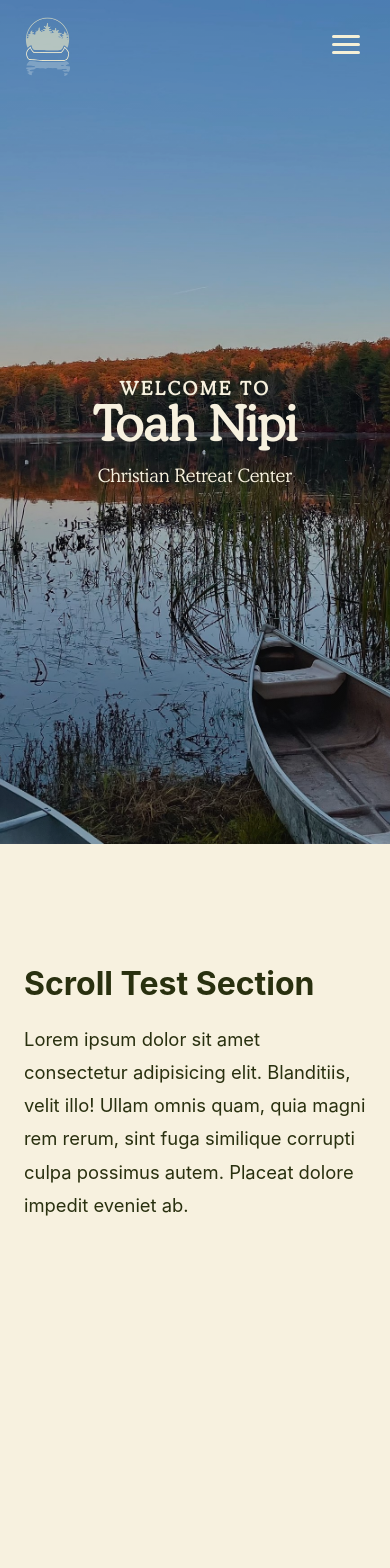
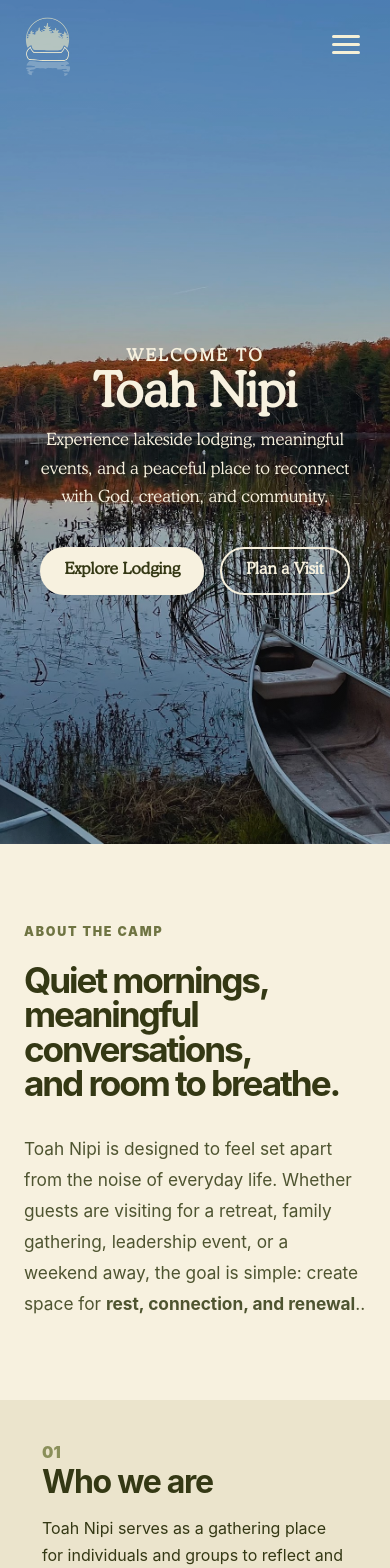
Before and after one commit to Paymvi/Toah_Nipi_Website, a React (Vite) app: page / in a window 390 px wide. Shown: the top 1568 px of the page. Before the commit the page ends 1519 px from the top, so only its background shows below. Built offline with nearby package versions, Linux system fonts and the light colour scheme.

Commit message:
Add starter content template (Home page)

```diff
--- a/src/App.css
+++ b/src/App.css
@@ -52,21 +52,21 @@
   text-align: center;
   color: #f7f1df;
 
-  transform: translateY(-33px);
+  transform: translateY(2px);
 }
 
 .eyebrow {
   margin: 0 0 12px;
   text-transform: uppercase;
   letter-spacing: 0.14em;
-  font-size: 0.8rem;
+  font-size: 0.6rem;
   font-weight: 700;
 }
 
 .hero-content h1,
 .placeholder-page h1 {
   margin: 0;
-  font-size: clamp(3rem, 8vw, 5.2rem);
+  font-size: clamp(3rem, 8vw, 5.1rem);
   line-height: 0.95;
   letter-spacing: -0.0em;
 }
@@ -74,7 +74,7 @@
 .hero-content p {
   max-width: 600px;
   margin: 10px auto 0;
-  font-size: 1.15rem;
+  font-size: 1.05rem;
   line-height: 1.7;
 }
 
@@ -114,3 +114,328 @@
   font-size: 1.1rem;
   line-height: 1.7;
 }
+
+
+
+/*  */
+
+
+.hero-buttons,
+.cta-buttons {
+  display: flex;
+  justify-content: center;
+  gap: 16px;
+  flex-wrap: wrap;
+  margin-top: 34px;
+}
+
+.primary-button,
+.secondary-button {
+  display: inline-flex;
+  align-items: center;
+  justify-content: center;
+
+  min-height: 48px;
+  padding: 0 24px;
+
+  border-radius: 999px;
+  text-decoration: none;
+  font-weight: 800;
+  transition:
+    transform 180ms ease,
+    opacity 180ms ease,
+    background-color 180ms ease;
+}
+
+.primary-button {
+  background: #f7f1df;
+  color: #343814;
+}
+
+.secondary-button {
+  border: 2px solid #f7f1df;
+  color: #f7f1df;
+}
+
+.secondary-button-dark {
+  border-color: #343814;
+  color: #343814;
+}
+
+.primary-button:hover,
+.secondary-button:hover {
+  transform: translateY(-2px);
+  opacity: 0.85;
+}
+
+.intro-section {
+  padding: 120px clamp(24px, 7vw, 96px);
+  background: #f7f1df;
+}
+
+.section-label {
+  margin-bottom: 24px;
+  color: #6f7442;
+  text-transform: uppercase;
+  letter-spacing: 0.14em;
+  font-size: 0.78rem;
+  font-weight: 900;
+}
+
+.intro-grid {
+  display: grid;
+  grid-template-columns: 1.1fr 0.9fr;
+  gap: clamp(32px, 6vw, 88px);
+  align-items: start;
+}
+
+.intro-grid h2,
+.experience-copy h2,
+.split-content h2,
+.events-header h2,
+.cta-section h2 {
+  margin: 0;
+  color: #343814;
+  font-size: clamp(2.2rem, 5vw, 3.7rem);
+  line-height: 0.98;
+  letter-spacing: -0.06em;
+}
+
+.intro-grid p,
+.experience-copy p,
+.split-content p,
+.event-card p,
+.cta-section p {
+  margin: 0;
+  color: #4e5430;
+  font-size: 1.08rem;
+  line-height: 1.8;
+}
+
+.quick-links-section {
+  display: grid;
+  grid-template-columns: repeat(3, 1fr);
+  gap: 1px;
+  background: #d7d0b4;
+}
+
+.feature-card {
+  min-height: 320px;
+  padding: 42px;
+  background: #ebe4cc;
+  color: #343814;
+  text-decoration: none;
+
+  display: flex;
+  flex-direction: column;
+  justify-content: flex-end;
+
+  transition:
+    background-color 220ms ease,
+    transform 220ms ease;
+}
+
+.feature-card:hover {
+  background: #343814;
+  color: #f7f1df;
+  transform: translateY(-4px);
+}
+
+.feature-card span {
+  margin-bottom: auto;
+  font-weight: 900;
+  color: #8a8f5a;
+}
+
+.feature-card:hover span {
+  color: #d9d0a5;
+}
+
+.feature-card h3 {
+  margin: 0 0 14px;
+  font-size: 2rem;
+  letter-spacing: -0.04em;
+}
+
+.feature-card p {
+  margin: 0;
+  max-width: 340px;
+  line-height: 1.7;
+}
+
+.experience-section {
+  padding: 120px clamp(24px, 7vw, 96px);
+  background: #343814;
+  color: #f7f1df;
+
+  display: grid;
+  grid-template-columns: 0.9fr 1.1fr;
+  gap: clamp(36px, 8vw, 120px);
+  align-items: center;
+}
+
+.experience-copy h2,
+.experience-copy p,
+.experience-copy .eyebrow {
+  color: #f7f1df;
+}
+
+.experience-copy p {
+  margin-top: 24px;
+  color: #ded8ba;
+}
+
+.experience-list {
+  display: grid;
+  gap: 20px;
+}
+
+.experience-list div {
+  padding: 28px;
+  border: 1px solid rgba(247, 241, 223, 0.18);
+  border-radius: 24px;
+  background: rgba(247, 241, 223, 0.06);
+}
+
+.experience-list h3 {
+  margin: 0 0 8px;
+  font-size: 1.35rem;
+}
+
+.experience-list p {
+  margin: 0;
+  color: #ded8ba;
+  line-height: 1.7;
+}
+
+.split-section {
+  display: grid;
+  grid-template-columns: 1fr 1fr;
+  min-height: 680px;
+  background: #f7f1df;
+}
+
+.split-image {
+  min-height: 520px;
+  background-size: cover;
+  background-position: center;
+}
+
+.split-image-one {
+  background:
+    linear-gradient(rgba(52, 56, 20, 0.18), rgba(52, 56, 20, 0.18)),
+    url("/camp-background.jpg");
+  background-size: cover;
+  background-position: center;
+}
+
+.split-content {
+  padding: clamp(48px, 7vw, 100px);
+  display: flex;
+  flex-direction: column;
+  justify-content: center;
+}
+
+.split-content p {
+  margin-top: 24px;
+}
+
+.text-link {
+  margin-top: 28px;
+  color: #343814;
+  font-weight: 900;
+  text-decoration: none;
+  width: fit-content;
+}
+
+.text-link:hover {
+  text-decoration: underline;
+}
+
+.events-preview-section {
+  padding: 120px clamp(24px, 7vw, 96px);
+  background: #ded8ba;
+}
+
+.events-header {
+  max-width: 760px;
+  margin-bottom: 48px;
+}
+
+.event-preview-grid {
+  display: grid;
+  grid-template-columns: repeat(3, 1fr);
+  gap: 22px;
+}
+
+.event-card {
+  min-height: 260px;
+  padding: 34px;
+  border-radius: 28px;
+  background: #f7f1df;
+  box-shadow: 0 18px 40px rgba(52, 56, 20, 0.08);
+}
+
+.event-card h3 {
+  margin: 0 0 16px;
+  color: #343814;
+  font-size: 1.7rem;
+  letter-spacing: -0.04em;
+}
+
+.cta-section {
+  padding: 130px 24px;
+  text-align: center;
+  background: #f7f1df;
+}
+
+.cta-section p {
+  max-width: 620px;
+  margin: 24px auto 0;
+}
+
+.cta-section .eyebrow {
+  color: #6f7442;
+}
+
+.cta-section .primary-button {
+  background: #343814;
+  color: #f7f1df;
+}
+
+/* Mobile homepage sections */
+@media (max-width: 850px) {
+  .intro-grid,
+  .experience-section,
+  .split-section,
+  .event-preview-grid,
+  .quick-links-section {
+    grid-template-columns: 1fr;
+  }
+
+  .feature-card {
+    min-height: 240px;
+  }
+
+  .experience-section,
+  .intro-section,
+  .events-preview-section {
+    padding: 80px 24px;
+  }
+
+  .split-content {
+    padding: 80px 24px;
+  }
+
+  .split-image {
+    min-height: 360px;
+  }
+}
+
+
+.bold-text {
+  font-weight: 700;
+}
+
+
+/*  */
--- a/src/App.jsx
+++ b/src/App.jsx
@@ -1,6 +1,6 @@
-import { BrowserRouter, Routes, Route, useParams } from "react-router-dom";
 import NavBar from "./components/NavBar";
 import "./App.css";
+import { BrowserRouter, Routes, Route, useParams, Link } from "react-router-dom";
 
 function Home() {
   return (
@@ -10,16 +10,163 @@
           <p className="eyebrow">Welcome to</p>
           <h1>Toah Nipi</h1>
           <p>
-            Christian Retreat Center
+            Experience lakeside lodging, meaningful events, and a peaceful place
+            to reconnect with God, creation, and community.
+          </p>
+
+          <div className="hero-buttons">
+            <Link to="/lodging" className="primary-button">
+              Explore Lodging
+            </Link>
+            <Link to="/contact" className="secondary-button">
+              Plan a Visit
+            </Link>
+          </div>
+        </div>
+      </section>
+
+      <section className="intro-section">
+        <div className="section-label">About the Camp</div>
+
+        <div className="intro-grid">
+          <h2>Quiet mornings,
+            <br/>meaningful conversations,
+            <br/>and room to breathe.</h2>
+
+          <p>
+            Toah Nipi is designed to feel set apart from the noise of everyday
+            life. Whether guests are visiting for a retreat, family gathering,
+            leadership event, or a weekend away, the goal is simple: create space
+            for <span className="bold-text">rest, connection, and renewal</span>..
           </p>
         </div>
       </section>
 
-      <section className="content-section">
-        <h2>Scroll Test Section</h2>
+      <section className="quick-links-section">
+        <Link to="/lodging" className="feature-card">
+          <span>01</span>
+          <h3>Who we are</h3>
+          <p>
+            Toah Nipi serves as a gathering place for individuals and groups to reflect and experience the goodness of God amidst the beauty of His creation
+            {/* Comfortable spaces for groups, families, retreats, and overnight
+            stays. */}
+          </p>
+        </Link>
+
+        <Link to="/events" className="feature-card">
+          <span>02</span>
+          <h3>Where we are</h3>
+          <p>
+            Situated in the Monadnock Region of Southern New Hampshire
+            {/* Host retreats, conferences, church gatherings, celebrations, and
+            seasonal events. */}
+          </p>
+        </Link>
+
+        <Link to="/partner" className="feature-card">
+          <span>03</span>
+          <h3>Partner</h3>
+          <p>
+            Learn how churches, ministries, businesses, and supporters can get
+            involved.
+          </p>
+        </Link>
+      </section>
+
+      <section className="experience-section">
+        <div className="experience-copy">
+          <p className="eyebrow">The Experience</p>
+          <h2>Built around peace, community, and the outdoors.</h2>
+          <p>
+            From lakeside walks to shared meals and evening conversations, the
+            camp experience is meant to slow people down in the best way.
+          </p>
+        </div>
+
+        <div className="experience-list">
+          <div>
+            <h3>Lakeside Setting</h3>
+            <p>Beautiful natural surroundings that make the space feel calm.</p>
+          </div>
+
+          <div>
+            <h3>Group Friendly</h3>
+            <p>Flexible spaces for churches, schools, families, and retreats.</p>
+          </div>
+
+          <div>
+            <h3>Purposeful Rest</h3>
+            <p>A setting that encourages reflection, worship, and connection.</p>
+          </div>
+        </div>
+      </section>
+
+      <section className="split-section">
+        <div className="split-image split-image-one" />
+
+        <div className="split-content">
+          <p className="eyebrow">Lodging</p>
+          <h2>Stay for a night, a weekend, or a full retreat.</h2>
+          <p>
+            Create a section here that previews cabins, rooms, retreat housing,
+            or whatever lodging options the camp offers.
+          </p>
+
+          <Link to="/lodging" className="text-link">
+            View lodging options →
+          </Link>
+        </div>
+      </section>
+
+      <section className="events-preview-section">
+        <div className="events-header">
+          <p className="eyebrow">Events</p>
+          <h2>Gatherings that feel intentional.</h2>
+        </div>
+
+        <div className="event-preview-grid">
+          <article className="event-card">
+            <h3>Retreats</h3>
+            <p>
+              A peaceful place for church groups, teams, and ministries to step
+              away and reconnect.
+            </p>
+          </article>
+
+          <article className="event-card">
+            <h3>Family Events</h3>
+            <p>
+              Space for families and communities to celebrate, rest, and spend
+              meaningful time together.
+            </p>
+          </article>
+
+          <article className="event-card">
+            <h3>Seasonal Programs</h3>
+            <p>
+              Highlight camps, summer events, special weekends, or recurring
+              programs here.
+            </p>
+          </article>
+        </div>
+      </section>
+
+      <section className="cta-section">
+        <p className="eyebrow">Ready to learn more?</p>
+        <h2>Start planning your visit.</h2>
         <p>
-          Lorem ipsum dolor sit amet consectetur adipisicing elit. Blanditiis, velit illo! Ullam omnis quam, quia magni rem rerum, sint fuga similique corrupti culpa possimus autem. Placeat dolore impedit eveniet ab.
+          This can become your homepage call-to-action section for booking,
+          contacting the camp, or learning about donations.
         </p>
+
+        <div className="cta-buttons">
+          <Link to="/contact" className="primary-button">
+            Contact Us
+          </Link>
+          <Link to="/give" className="secondary-button secondary-button-dark">
+            Give
+          </Link>
+        </div>
       </section>
     </main>
   );
```
